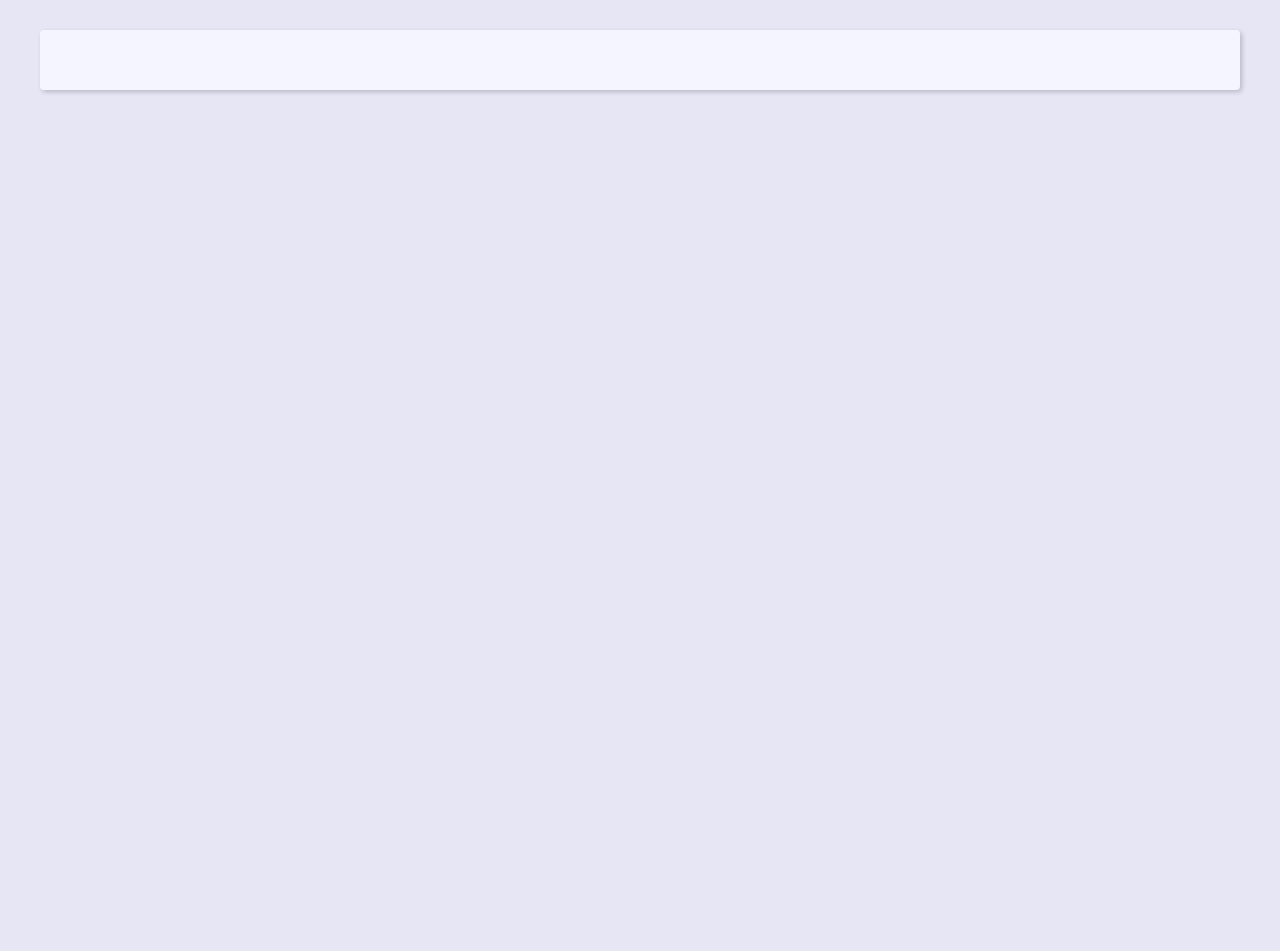
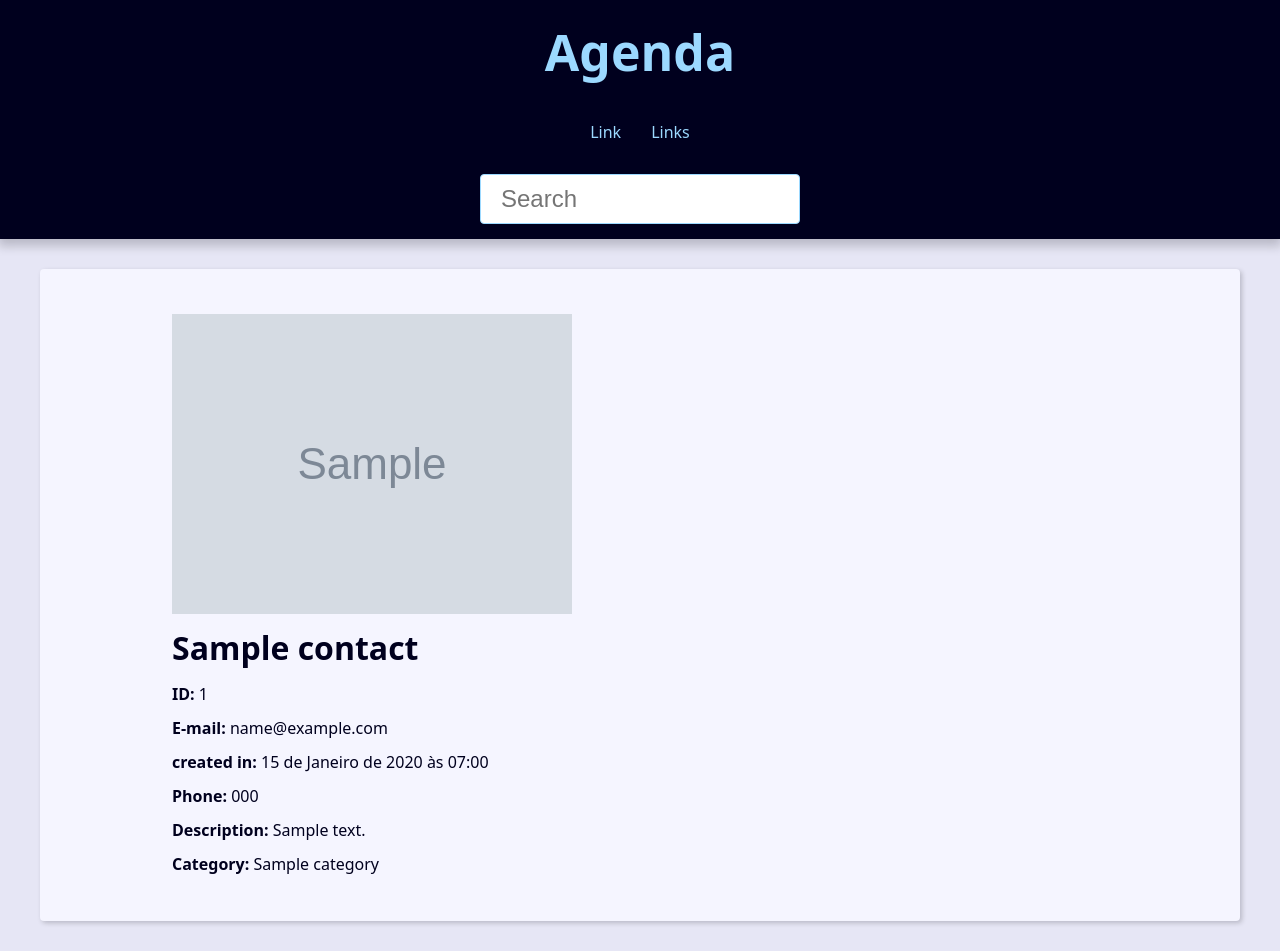
Before and after one commit to IgorSLoiola/Agenda_py, a Django app: page /1/ in a window 1280 px wide. Before the commit the page ends 94 px from the top, so only its background shows below. Run offline with Django 5.2, Linux system fonts and the light colour scheme; tables that the repository leaves empty hold one stand-in row (values such as "Sample post"); grey boxes marked "Sample" are stand-in pictures.

Commit message:
creation of search input

```diff
--- a/base_templates/global/base.html
+++ b/base_templates/global/base.html
@@ -7,6 +7,35 @@
     <title>Index</title>
   </head>
   <body>
+    <header class="header">
+      <a href="{% url 'index' %}" class="header-link">
+        <h1 class="header-heading">Agenda</h1>
+      </a>
+
+      <nav class="menu">
+        <ul class="menu-list">
+          <li class="menu-item">
+            <a href="" class="menu-link"> Link </a>
+          </li>
+          <li class="menu-item">
+            <a href="" class="menu-link"> Links </a>
+          </li>
+        </ul>
+      </nav>
+
+      <div class="search">
+        <form action="" method="get">
+          <input
+            type="search"
+            class="search-input"
+            placeholder="Search"
+            id="search"
+            name="q"
+            value=""
+          />
+        </form>
+      </div>
+    </header>
     <main class="content">{% block content %}{% endblock content %}</main>
   </body>
 </html>
--- a/contact/templates/contact/pages/contact.html
+++ b/contact/templates/contact/pages/contact.html
@@ -1,3 +1,15 @@
-{% extends "global/base.html"%} {% block content%}
-<div class="single-contact">{{contact.name}}</div>
-{% endblock content%}
+{% extends "global/base.html" %} {% block content %}
+<div class="single-contact">
+  <div>
+    <img src="{{contact.photo}}" alt="photo_profile" />
+    <h1 class="single-contact-name"><b>{{contact.name}}</b></h1>
+  </div>
+  <!-- <h1 class="single-contact-name"><b>{{contact.name}}</b></h1> -->
+  <p><b>ID:</b> {{contact.id}}</p>
+  <p><b>E-mail:</b> {{contact.email}}</p>
+  <p><b>created in:</b> {{contact.created_date}}</p>
+  <p><b>Phone:</b> {{contact.phone}}</p>
+  <p><b>Description:</b> {{contact.description}}</p>
+  <p><b>Category:</b> {{contact.category.name}}</p>
+</div>
+{% endblock content %}
--- a/contact/templates/contact/pages/index.html
+++ b/contact/templates/contact/pages/index.html
@@ -1,4 +1,4 @@
-{% extends "global/base.html"%} {% block content%}
+{% extends "global/base.html" %} {% block content %}
 <div class="responsive-table">
   <table class="contacts-table">
     <caption class="table-caption">
@@ -32,4 +32,4 @@
     </tbody>
   </table>
 </div>
-{% endblock content%}
+{% endblock content %}
--- a/contact/urls.py
+++ b/contact/urls.py
@@ -1,7 +1,9 @@
 from django.urls import path
 from contact import views
 
+#app_name = 'contact'
+
 urlpatterns = [
-    path('<int:id>/', views.Contactid, name='contact'),
+    path('<int:id>/', views.contact, name='contact'),
     path('', views.index, name='index'),
 ]
--- a/contact/views.py
+++ b/contact/views.py
@@ -1,30 +1,39 @@
-from django.shortcuts import render
-from contact import models
+from django.shortcuts import get_object_or_404, render
+from django.http import Http404
+from contact.models import Contact
+# from contact import models
+
 
 # Create your views here.
 def index(request):
     # contacts = models.Contact.objects.all().order_by('id')
-    contacts = models.Contact.objects.filter(show=True).order_by('id')[0:10]
+    contacts = Contact.objects.filter(show=True).order_by('id')[0:10]
 
     # print(contacts.query)
 
     context = {
         'contacts' : contacts,
     }
-    return render(request,
-                  'contact/pages/index.html',
-                  context,
-                  )
-def Contactid(request, id):
-    # single_contact = models.Contact.objects.get(pk=id_contact),
-    single_contact = models.Contact.objects.get(pk=id),
+    return render(
+        request,
+        'contact/pages/index.html',
+        context,
+                )
+def contact(request, id):
+    #oneContact = Contact.objects.filter(pk=id).first()
+    #oneContact = get_object_or_404(Contact.objects.filter(pk=id))
+    oneContact = get_object_or_404(Contact, pk=id, show=True)
+
+    # if oneContact is None:
+    #     raise Http404()
 
     # print(contacts.query)
 
     context = {
-        'contact' : single_contact,
+        'contact' : oneContact,
     }
-    return render(request,
-                  'contact/pages/contact.html',
-                  context,
-                  )
+    return render(
+        request,
+        'contact/pages/contact.html',
+        context,
+                )
--- a/myproject/urls.py
+++ b/myproject/urls.py
@@ -26,7 +26,3 @@
 
 urlpatterns += static(settings.MEDIA_URL, document_root=settings.MEDIA_ROOT)
 urlpatterns += static(settings.STATIC_URL, document_root=settings.STATIC_ROOT)
-
-# if settings.DEBUG:
-#     import debug_toolbar
-#     urlpatterns += [path('__debug__/', include(debug_toolbar.urls)),]
```
Also changed, not shown: myproject/settings.py (+3 -5 lines).
